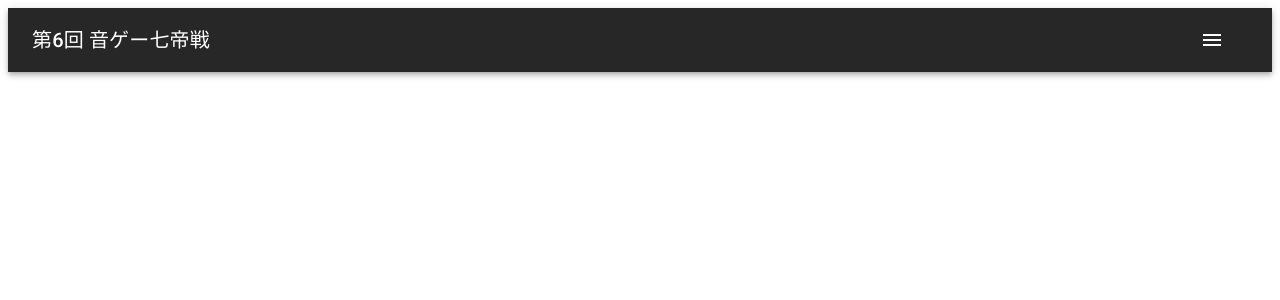
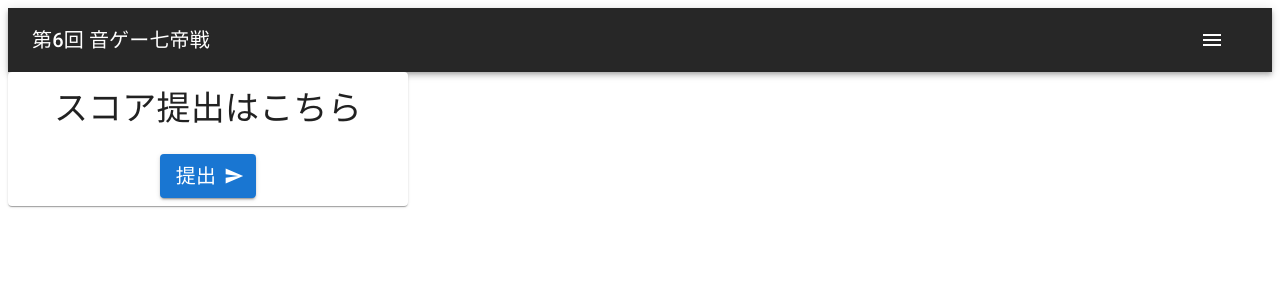
Before and after one commit to saku411/otoge-web, a Next.js app: page / in a window 1280 px wide. Shown: the top 300 px of the page. Built offline with nearby package versions, Linux system fonts and the light colour scheme.

Commit message:
修正 アプリケーションバーのリンクをラッパーコンポーネントへ変更

```diff
--- /dev/null
+++ b/components/ScoreReport.tsx
@@ -0,0 +1,32 @@
+import React from 'react'
+import { Button, Card, CardContent, CardActions, Typography } from '@mui/material'
+import SendIcon from '@mui/icons-material/Send'
+
+import Link from './Link'
+
+type Props = {
+  link: string
+}
+
+const ScoreReport = (props: Props) => {
+  return (
+    <Card sx={{ maxWidth: 400 }}>
+      <CardContent>
+        <Typography align='center' variant='h4'>
+          スコア提出はこちら
+        </Typography>
+      </CardContent>
+      <CardActions style={{ justifyContent: 'center' }}>
+        <Link href={props.link} target='_blank'>
+          <Button endIcon={<SendIcon />} variant='contained'>
+            <Typography align='center' variant='h6'>
+              提出
+            </Typography>
+          </Button>
+        </Link>
+      </CardActions>
+    </Card>
+  )
+}
+
+export default ScoreReport
--- a/pages/index.tsx
+++ b/pages/index.tsx
@@ -1,9 +1,13 @@
 import type { NextPage } from 'next'
+
+import ScoreReport from '../components/ScoreReport'
 
 const Home: NextPage = () => {
   return (
     <>
-      <main></main>
+      <main>
+        <ScoreReport link={'https://otoge-connected.com/competitions/192'} />
+      </main>
       <footer></footer>
     </>
   )
```
